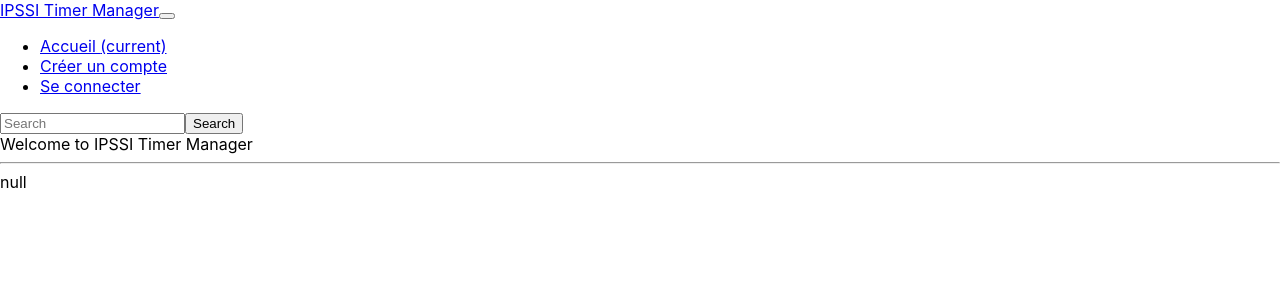
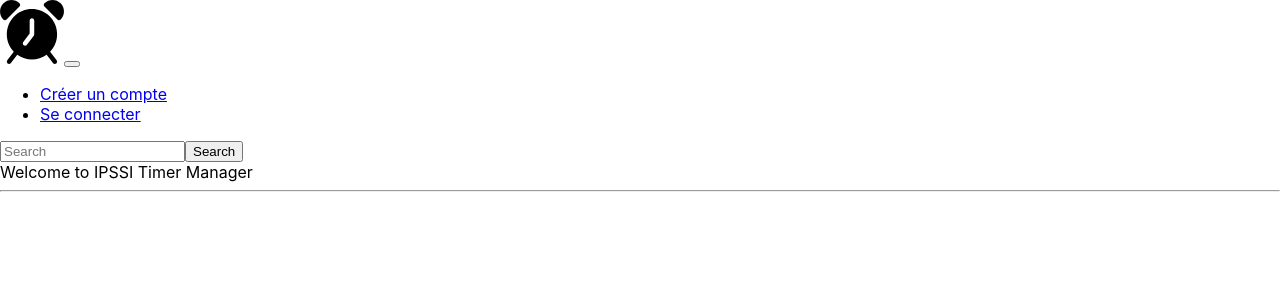
Before and after one commit to Almorisson/ipssi-timer-client, a React (Create React App) app: page / in a window 1280 px wide. Shown: the top 300 px of the page. Built offline with nearby package versions, Linux system fonts and the light colour scheme; no server answers.

Commit message:
[improvement] : Add a logo in the app

```diff
--- a/public/index.html
+++ b/public/index.html
@@ -14,7 +14,7 @@
         integrity="sha384-wXznGJNEXNG1NFsbm0ugrLFMQPWswR3lds2VeinahP8N0zJw9VWSopbjv2x7WCvX" crossorigin="anonymous">
 
 
-    <title>IPSSI Timer Manager</title>
+    <title>IPSSI Project Time Manager</title>
 </head>
 
 <body>
--- a/src/components/Nav.js
+++ b/src/components/Nav.js
@@ -2,7 +2,7 @@ import React, { useContext, Fragment } from 'react';
 import { Link, useHistory } from 'react-router-dom';
 import { auth } from 'firebase';
 import { AuthContext } from '../context/authContext';
-
+import logo from '../assets/logo.svg';
 const Nav = () => {
 	const { state: { user }, dispatch } = useContext(AuthContext);
 	let history = useHistory();
@@ -22,8 +22,8 @@ const Nav = () => {
 
 	return (
 		<nav className="navbar navbar-expand-lg navbar-light bg-light">
-			<Link className="navbar-brand" to="/">
-				IPSSI Timer Manager
+			<Link className="navbar-brand" to="/" type="button" style={{ padding: 0 }}>
+				<img src={logo} alt="IPSSI Project Time Manager logo" style={{ height: "4rem" }}/>
 			</Link>
 			<button
 				className="navbar-toggler"
@@ -39,11 +39,6 @@ const Nav = () => {
 
 			<div className="collapse navbar-collapse" id="navbarSupportedContent">
 				<ul className="navbar-nav mr-auto">
-					<li className="nav-item active">
-						<Link className="nav-link" to="/">
-							Accueil <span className="sr-only">(current)</span>
-						</Link>
-					</li>
 					{user && (
 						<li className="nav-item">
 							<Link className="nav-link" to="/profile">
--- a/src/pages/Home.js
+++ b/src/pages/Home.js
@@ -9,7 +9,7 @@ const Home = () => {
                 Welcome to IPSSI Timer Manager
            </div>
            <hr/>
-            {JSON.stringify(state.user)}
+            {/* {JSON.stringify(state.user)} */}
 		</div>
 	);
 };
```
Also changed, not shown: src/assets/logo.svg (added).
